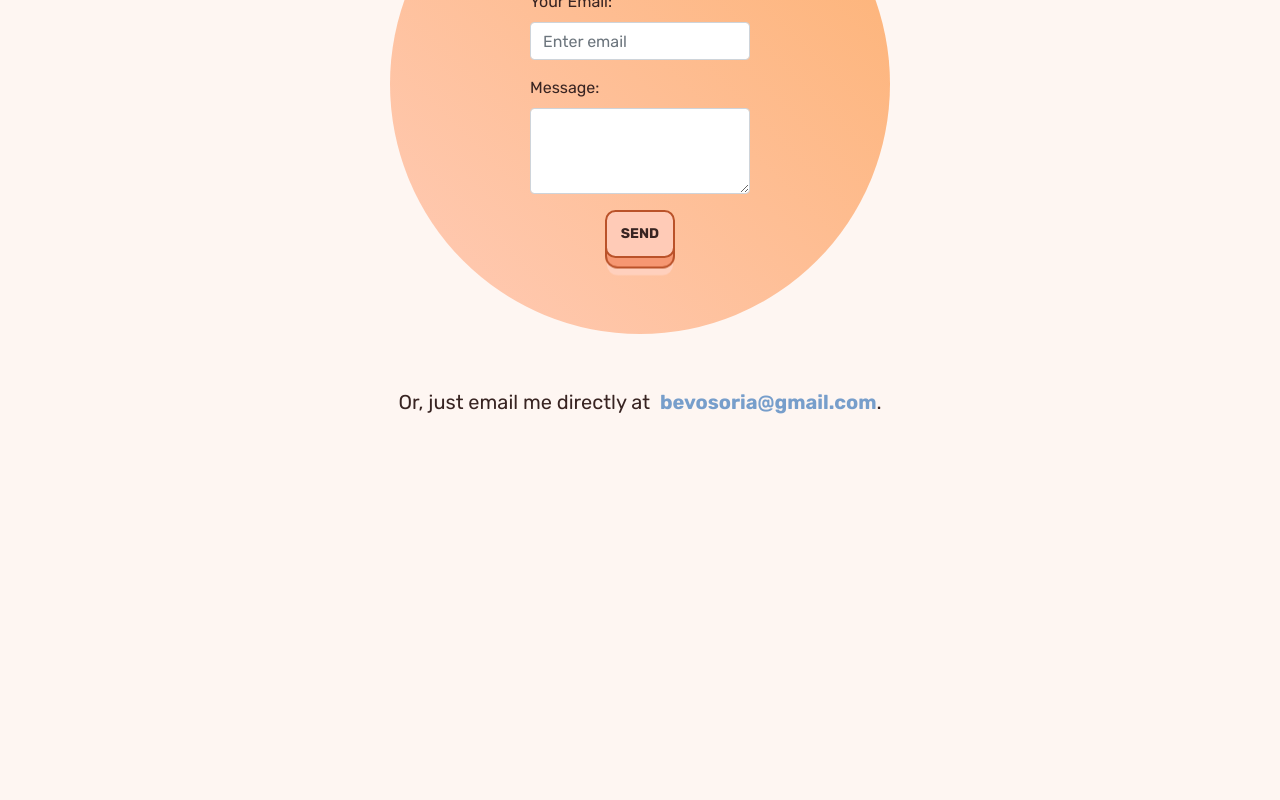
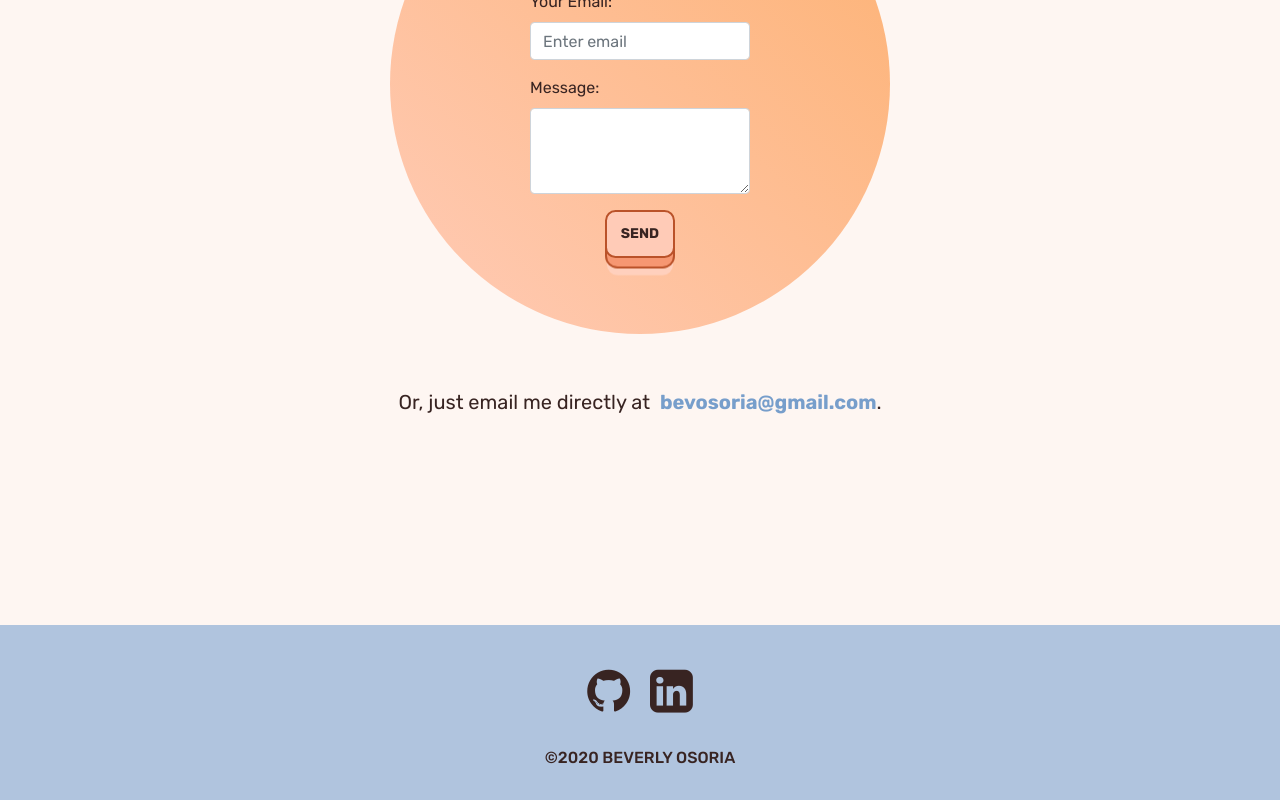
Before and after one commit to beverlyosoria/portfolio, a React (Create React App) app: page / in a window 1280 px wide. Shown: the part 4144-4944 px from the top of the page. Before the commit the page ends 4769 px from the top, so only its background shows below. Built offline with nearby package versions, Linux system fonts and the light colour scheme.

Commit message:
styles footer

```diff
--- a/public/index.html
+++ b/public/index.html
@@ -17,6 +17,10 @@
       href="https://fonts.googleapis.com/css?family=Raleway|Rubik:300,400,500,700,900&display=swap"
       rel="stylesheet"
     />
+    <link
+      rel="stylesheet"
+      href="https://maxcdn.bootstrapcdn.com/font-awesome/4.7.0/css/font-awesome.min.css"
+    />
 
     <title>Beverly Osoria</title>
   </head>
--- a/src/App.css
+++ b/src/App.css
@@ -36,7 +36,9 @@ p {
   clip-path: circle(50% at 0 50%);
   background: linear-gradient(to top right, #fdb171, #fdaa93);
 }
-/* Projects section */
+/* End of About */
+
+/* Projects */
 .project-container {
   background: #fffcf6;
 }
@@ -51,7 +53,7 @@ p {
   margin-top: 20px;
   box-shadow: 0 4px 8px 0 rgba(0, 0, 0, 0.2), 0 6px 20px 0 #ffd0bd;
 }
-/* Grow Shadow */
+/* Project image Grow Shadow */
 .project-img:hover {
   display: inline-block;
   vertical-align: middle;
@@ -92,7 +94,7 @@ a.project-link {
   color: #382422;
   text-decoration: none;
 }
-/* Sink effect*/
+/* Project link sink effect*/
 .project-link:hover {
   color: #382422;
   text-decoration: none;
@@ -112,6 +114,8 @@ a.project-link {
   -webkit-transform: scale(1.1);
   transform: scale(1.1);
 }
+/* End of Projects */
+
 /*  Contact Page */
 .contact-container {
   background: #fef6f2;
@@ -138,11 +142,10 @@ a.contact-link {
   color: #779ecb;
   text-decoration: none;
 }
-/* Contact Grow effect*/
+/* Contact link float effect*/
 .contact-link:hover {
   color: #779ecb;
   text-decoration: none;
-
   display: inline-block;
   vertical-align: middle;
   -webkit-transform: perspective(1px) translateZ(0);
@@ -160,6 +163,26 @@ a.contact-link {
 .contact-link:active {
   -webkit-transform: translateY(-8px);
   transform: translateY(-8px);
+}
+/* End of Contact */
+
+/* Footer */
+.footer-container {
+  font-family: "Rubik", sans-serif;
+  font-weight: 500;
+  background: #b0c4de;
+  text-align: center;
+  display: block;
+  margin: auto;
+  padding: 30px;
+}
+a.footer-link {
+  color: #382422;
+  font-size: 50px;
+  margin: 10px;
+}
+a.footer-link:hover {
+  color: #766563;
 }
 
 /* Learn More button */
--- a/src/App.js
+++ b/src/App.js
@@ -7,6 +7,7 @@ import "./App.css";
 import About from "./components/about";
 import Projects from "./components/projects";
 import Contact from "./components/contact";
+import Footer from "./components/footer";
 
 class App extends Component {
   render() {
@@ -49,6 +50,7 @@ class App extends Component {
         <About />
         <Projects />
         <Contact />
+        <Footer />
       </div>
     );
   }
--- a/src/components/footer.js
+++ b/src/components/footer.js
@@ -1,8 +1,33 @@
 import React, { Component } from "react";
+import { Row, Col } from "react-bootstrap";
 
 class Footer extends Component {
   render() {
-    return <div>Footer</div>;
+    return (
+      <div className="footer-container">
+        <p>
+          <a
+            className="footer-link"
+            href="https://github.com/beverlyosoria"
+            target="_blank"
+            rel="noopener noreferrer"
+          >
+            <i class="fa fa-github" aria-hidden="true" />
+          </a>
+          <a
+            className="footer-link"
+            href="https://www.linkedin.com/in/beverlyosoria/"
+            target="_blank"
+            rel="noopener noreferrer"
+          >
+            <i class="fa fa-linkedin-square" aria-hidden="true" />
+          </a>
+        </p>
+        <Row>
+          <Col md={{ span: 6, offset: 3 }}>©2020 BEVERLY OSORIA </Col>
+        </Row>
+      </div>
+    );
   }
 }
 
```
